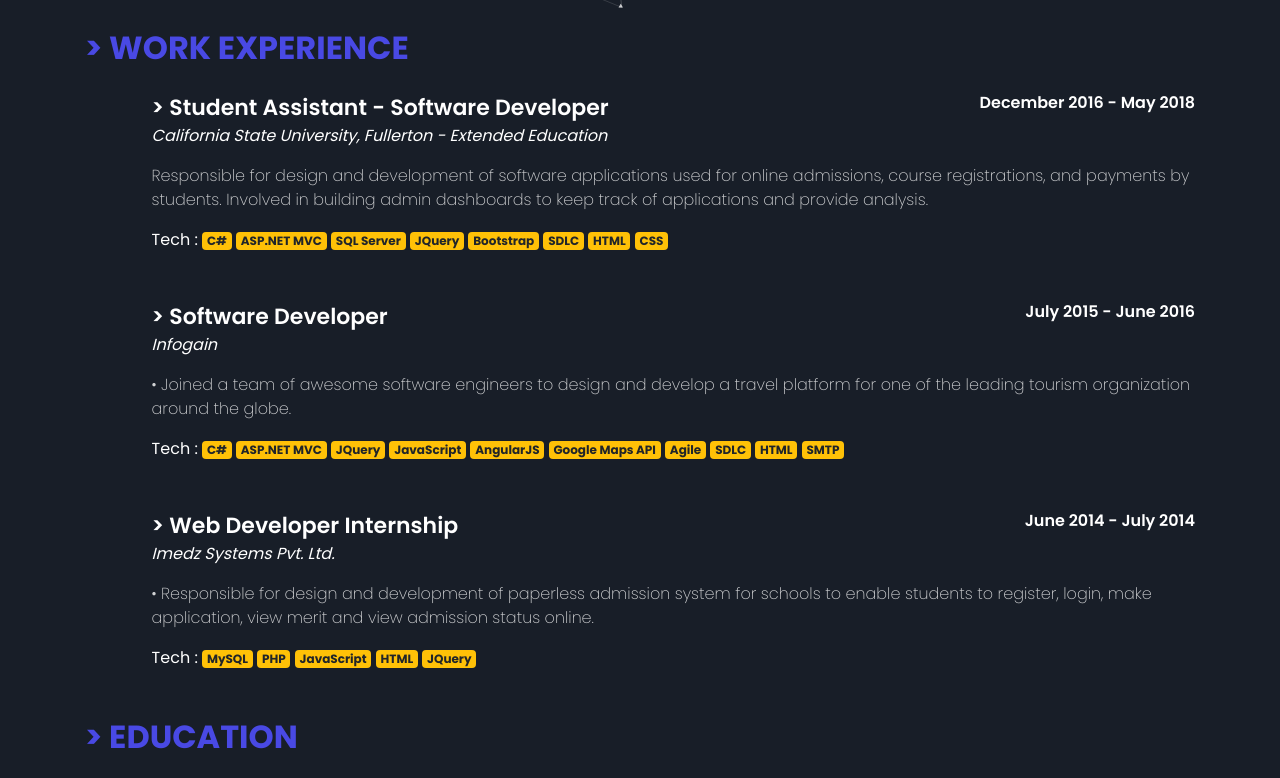
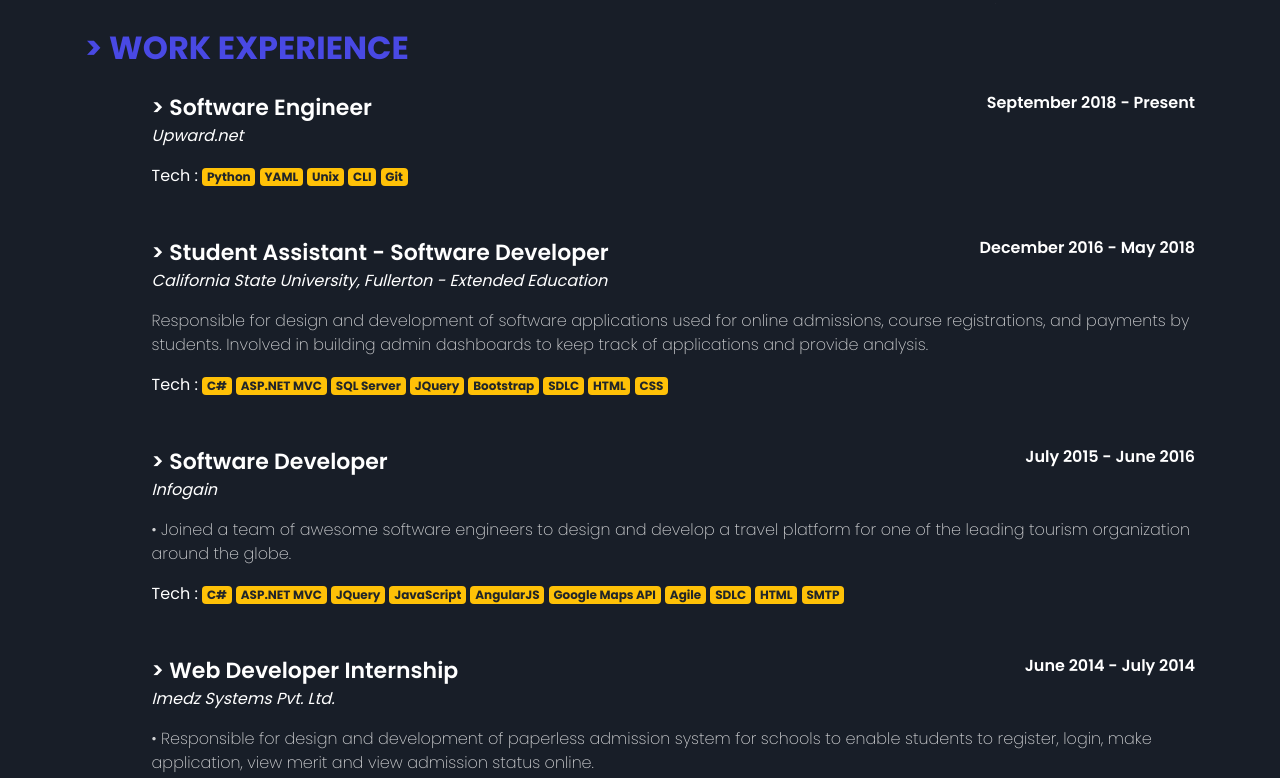
Before and after one commit to akshay0709/akshay0709.github.io, a plain HTML site: page index.html in a window 1280 px wide. Shown: the part 827-1605 px from the top of the page. Drawn offline with nearby package versions, Linux system fonts and the light colour scheme.

Commit message:
updated experience

```diff
--- a/index.html
+++ b/index.html
@@ -35,10 +35,6 @@
   <header>
       <nav class="navbar navbar-expand-md navbar-color">
           <a class="navbar-brand" href="#"><b>akshaypawar.com</b></a>
-          <!-- <button class="navbar-toggler collapsed hamburger-color" type="button" data-toggle="collapse" data-target="#navbarMain" aria-controls="navbarMain" aria-expanded="false" aria-label="Toggle navigation">
-            <span class="navbar-toggler-icon custom-hamburger-color"></span>
-          </button> -->
-
           <div class="navbar-collapse collapse" id="navbarMain">
               <ul class="navbar-nav ml-auto">
                 <li class="nav-item">
@@ -83,6 +79,31 @@
             </div>
             <div class="shift-content">
                 <div class="exp-main mt-4">
+                    <div class="work-experience">
+                      <div class="work-title">
+                        <div class="position-dates">
+                          <div>
+                              > Software Engineer
+                          </div>
+                          <div class="ml-auto work-dates">
+                              <span>September 2018 - Present</span>
+                          </div>
+                        </div>
+                      </div>
+                      <div class="work-name">
+                        Upward.net
+                      </div>
+                      <div class="work-description mt-3">
+                          <!-- <p>Responsible for design and development of software applications used for online admissions, course registrations, and payments by students.
+                            Involved in building admin dashboards to keep track of applications and provide analysis.
+                          </p> -->
+                      </div>
+                      <div class="tech">
+                        <p>Tech : <span class="badge badge-warning">Python</span> <span class="badge badge-warning">YAML</span> <span class="badge badge-warning">Unix</span> <span class="badge badge-warning">CLI</span> <span class="badge badge-warning">Git</span></p>
+                      </div>
+                    </div>
+                </div>
+                <div class="exp-main mt-5">
                     <div class="work-experience">
                       <div class="work-title">
                         <div class="position-dates">
@@ -220,7 +241,7 @@
             <div class="shift-content">
                 <div class="project-main mt-4">
                       <div class="project-title">
-                        <p>> Healthcare Connect <a class="external-link" href="https://github.com/akshay0709?utf8=%E2%9C%93&tab=repositories&q=bbms&type=&language=" target="_blank"><i class="fa fa-external-link"></i></a></p>
+                        <p>> Healthcare Connect <a class="external-link" href="https://github.com/akshay0709?utf8=%E2%9C%93&tab=repositories&q=bbms&type=&language=" target="_blank"><i class="fa fa-github"></i></a></p>
                       </div>
                       <div class="project-description mt-3">
                           <p>
```
